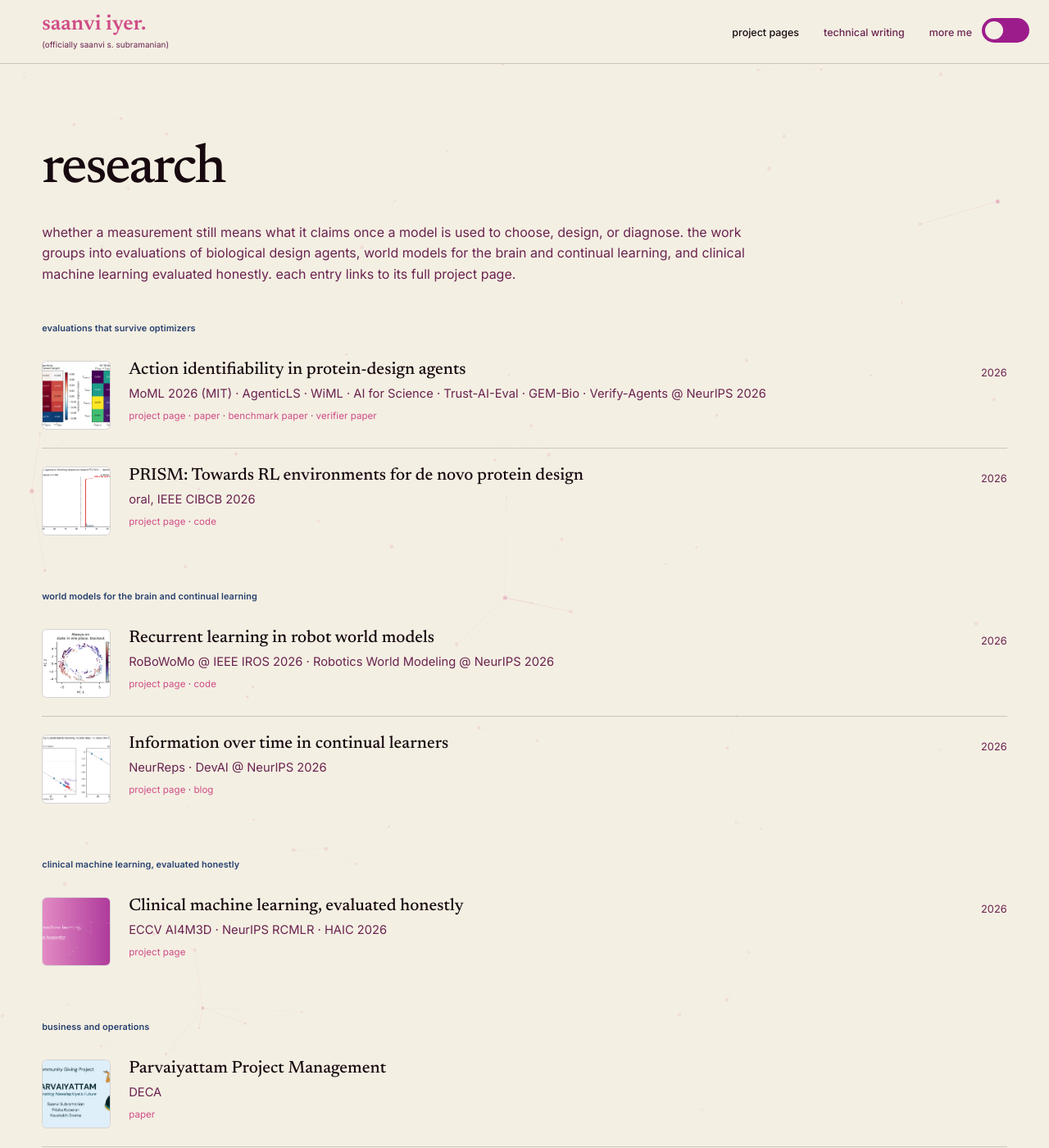
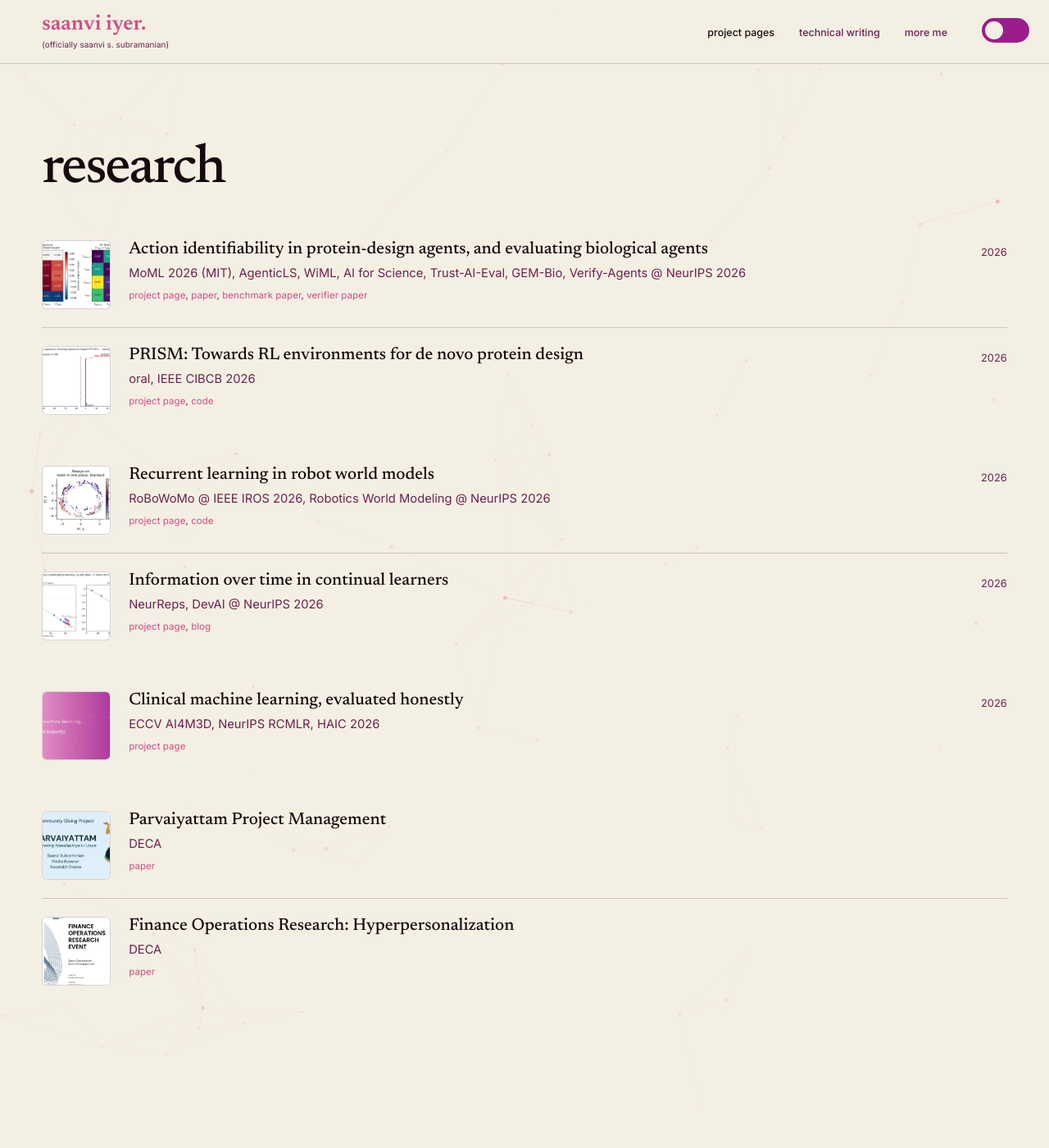
Before and after one commit to saanviiyer/saanviiyer.github.io, a Jekyll site: the page built from pages/projects-index.html, in a window 1280 px wide and 1400 px high. Shown: the whole window at 82% size. Built offline with Jekyll 4.4.1, drawn with Linux system fonts in a browser that asks for light colours; some web fonts are replaced.

Commit message:
Drop the list blurbs and section labels, use commas not mid-dots, widen nav spacing, and retitle the joint report entry

```diff
--- a/assets/css/style.css
+++ b/assets/css/style.css
@@ -97,7 +97,7 @@ nav {
   height: 78px;
   justify-content: space-between;
   margin: 0 auto;
-  padding: 0 max(94px, clamp(20px, 4vw, 76px)) 0 clamp(20px, 4vw, 76px);
+  padding: 0 max(124px, clamp(20px, 4vw, 76px)) 0 clamp(20px, 4vw, 76px);
   position: sticky;
   top: 0;
   z-index: 20;
@@ -666,7 +666,7 @@ footer a:hover { text-decoration: underline; }
 .footer-pending { color: var(--muted); font-family: var(--mono); font-size: 0.66rem; opacity: 0.7; }
 
 @media (max-width: 820px) {
-  nav { height: auto; padding: 15px 94px 15px 22px; }
+  nav { height: auto; padding: 15px 112px 15px 22px; }
   .nav-name small { display: none; }
   .nav-links { gap: 16px; }
   .nav-links a span { display: none; }
--- a/pages/projects-index.html
+++ b/pages/projects-index.html
@@ -5,17 +5,15 @@ permalink: /projects/
 
 <section class="pf-section">
   <h2 class="pf-heading">research</h2>
-  <p class="proj-intro">whether a measurement still means what it claims once a model is used to choose, design, or diagnose. the work groups into evaluations of biological design agents, world models for the brain and continual learning, and clinical machine learning evaluated honestly. each entry links to its full project page.</p>
 
-  <p class="pub-sec">evaluations that survive optimizers</p>
   <div class="pub-list">
 
     <div class="pub-row">
       <a class="pub-thumb" href="{{ '/action-identifiability/' | relative_url }}"><img src="{{ '/assets/images/projects/agentevals/identifiability-signatures.png' | relative_url }}" alt="Action identifiability"></a>
       <div class="pub-main">
-        <h3 class="pub-title"><a href="{{ '/action-identifiability/' | relative_url }}">Action identifiability in protein-design agents</a></h3>
-        <div class="pub-venue">MoML 2026 (MIT) &middot; AgenticLS &middot; WiML &middot; AI for Science &middot; Trust-AI-Eval &middot; GEM-Bio &middot; Verify-Agents @ NeurIPS 2026</div>
-        <div class="pub-links"><a href="{{ '/action-identifiability/' | relative_url }}">project page</a> &middot; <a href="https://openreview.net/forum?id=GhNJ7TTUyi" target="_blank" rel="noopener">paper</a> &middot; <a href="https://openreview.net/forum?id=KxSFpyRXzp" target="_blank" rel="noopener">benchmark paper</a> &middot; <a href="https://openreview.net/forum?id=RyzGAFDM8S" target="_blank" rel="noopener">verifier paper</a></div>
+        <h3 class="pub-title"><a href="{{ '/action-identifiability/' | relative_url }}">Action identifiability in protein-design agents, and evaluating biological agents</a></h3>
+        <div class="pub-venue">MoML 2026 (MIT), AgenticLS, WiML, AI for Science, Trust-AI-Eval, GEM-Bio, Verify-Agents @ NeurIPS 2026</div>
+        <div class="pub-links"><a href="{{ '/action-identifiability/' | relative_url }}">project page</a>, <a href="https://openreview.net/forum?id=GhNJ7TTUyi" target="_blank" rel="noopener">paper</a>, <a href="https://openreview.net/forum?id=KxSFpyRXzp" target="_blank" rel="noopener">benchmark paper</a>, <a href="https://openreview.net/forum?id=RyzGAFDM8S" target="_blank" rel="noopener">verifier paper</a></div>
       </div>
       <div class="pub-year">2026</div>
     </div>
@@ -25,22 +23,21 @@ permalink: /projects/
       <div class="pub-main">
         <h3 class="pub-title"><a href="{{ '/projects/prism/' | relative_url }}">PRISM: Towards RL environments for de novo protein design</a></h3>
         <div class="pub-venue">oral, IEEE CIBCB 2026</div>
-        <div class="pub-links"><a href="{{ '/projects/prism/' | relative_url }}">project page</a> &middot; <a href="https://github.com/saanviiyer/PRISM" target="_blank" rel="noopener">code</a></div>
+        <div class="pub-links"><a href="{{ '/projects/prism/' | relative_url }}">project page</a>, <a href="https://github.com/saanviiyer/PRISM" target="_blank" rel="noopener">code</a></div>
       </div>
       <div class="pub-year">2026</div>
     </div>
 
   </div>
 
-  <p class="pub-sec">world models for the brain and continual learning</p>
   <div class="pub-list">
 
     <div class="pub-row">
       <a class="pub-thumb" href="{{ '/robot-world-models/' | relative_url }}"><img src="{{ '/assets/images/projects/wm/faithful-ring.png' | relative_url }}" alt="Recurrent learning in robot world models"></a>
       <div class="pub-main">
         <h3 class="pub-title"><a href="{{ '/robot-world-models/' | relative_url }}">Recurrent learning in robot world models</a></h3>
-        <div class="pub-venue">RoBoWoMo @ IEEE IROS 2026 &middot; Robotics World Modeling @ NeurIPS 2026</div>
-        <div class="pub-links"><a href="{{ '/robot-world-models/' | relative_url }}">project page</a> &middot; <a href="https://github.com/saanviiyer/used_coordinates" target="_blank" rel="noopener">code</a></div>
+        <div class="pub-venue">RoBoWoMo @ IEEE IROS 2026, Robotics World Modeling @ NeurIPS 2026</div>
+        <div class="pub-links"><a href="{{ '/robot-world-models/' | relative_url }}">project page</a>, <a href="https://github.com/saanviiyer/used_coordinates" target="_blank" rel="noopener">code</a></div>
       </div>
       <div class="pub-year">2026</div>
     </div>
@@ -49,22 +46,21 @@ permalink: /projects/
       <a class="pub-thumb" href="{{ '/continual-learners/' | relative_url }}"><img src="{{ '/assets/images/engram-continual-learning/locality.png' | relative_url }}" alt="Information over time in continual learners"></a>
       <div class="pub-main">
         <h3 class="pub-title"><a href="{{ '/continual-learners/' | relative_url }}">Information over time in continual learners</a></h3>
-        <div class="pub-venue">NeurReps &middot; DevAI @ NeurIPS 2026</div>
-        <div class="pub-links"><a href="{{ '/continual-learners/' | relative_url }}">project page</a> &middot; <a href="{{ '/thinking/brain-inspired-algorithms/' | relative_url }}">blog</a></div>
+        <div class="pub-venue">NeurReps, DevAI @ NeurIPS 2026</div>
+        <div class="pub-links"><a href="{{ '/continual-learners/' | relative_url }}">project page</a>, <a href="{{ '/thinking/brain-inspired-algorithms/' | relative_url }}">blog</a></div>
       </div>
       <div class="pub-year">2026</div>
     </div>
 
   </div>
 
-  <p class="pub-sec">clinical machine learning, evaluated honestly</p>
   <div class="pub-list">
 
     <div class="pub-row">
       <a class="pub-thumb" href="{{ '/projects/clinical-ml/' | relative_url }}"><img src="{{ '/assets/images/projects/cover-clinical.png' | relative_url }}" alt="Clinical machine learning"></a>
       <div class="pub-main">
         <h3 class="pub-title"><a href="{{ '/projects/clinical-ml/' | relative_url }}">Clinical machine learning, evaluated honestly</a></h3>
-        <div class="pub-venue">ECCV AI4M3D &middot; NeurIPS RCMLR &middot; HAIC 2026</div>
+        <div class="pub-venue">ECCV AI4M3D, NeurIPS RCMLR, HAIC 2026</div>
         <div class="pub-links"><a href="{{ '/projects/clinical-ml/' | relative_url }}">project page</a></div>
       </div>
       <div class="pub-year">2026</div>
@@ -72,7 +68,6 @@ permalink: /projects/
 
   </div>
 
-  <p class="pub-sec">business and operations</p>
   <div class="pub-list">
 
     <div class="pub-row">
--- a/pages/writing-index.html
+++ b/pages/writing-index.html
@@ -5,7 +5,6 @@ permalink: /writing/
 
 <section class="pf-section">
   <h2 class="pf-heading">technical writing</h2>
-  <p class="proj-intro">longer-form notes where i work a question out in full: the method, what it buys, and where it breaks. same format as the project pages.</p>
 
   <div class="pub-list">
 
@@ -15,7 +14,7 @@ permalink: /writing/
       <a class="pub-thumb" href="{{ post.url | relative_url }}">{% if post.thumb %}<img src="{{ post.thumb | relative_url }}" alt="{{ post.title }}">{% endif %}</a>
       <div class="pub-main">
         <h3 class="pub-title"><a href="{{ post.url | relative_url }}">{{ post.title }}</a></h3>
-        <div class="pub-venue">essay &middot; personal site</div>
+        <div class="pub-venue">essay, personal site</div>
         <div class="pub-links"><a href="{{ post.url | relative_url }}">read</a></div>
       </div>
       <div class="pub-year">{{ post.date | date: "%Y" }}</div>
@@ -26,7 +25,7 @@ permalink: /writing/
       <span class="pub-thumb" aria-hidden="true"></span>
       <div class="pub-main">
         <h3 class="pub-title"><a href="https://saanviss.substack.com/p/interpreting-interpretability" target="_blank" rel="noopener">Interpreting interpretability</a></h3>
-        <div class="pub-venue">essay &middot; Substack</div>
+        <div class="pub-venue">essay, Substack</div>
         <div class="pub-links"><a href="https://saanviss.substack.com/p/interpreting-interpretability" target="_blank" rel="noopener">read on Substack</a></div>
       </div>
       <div class="pub-year">2026</div>
```
